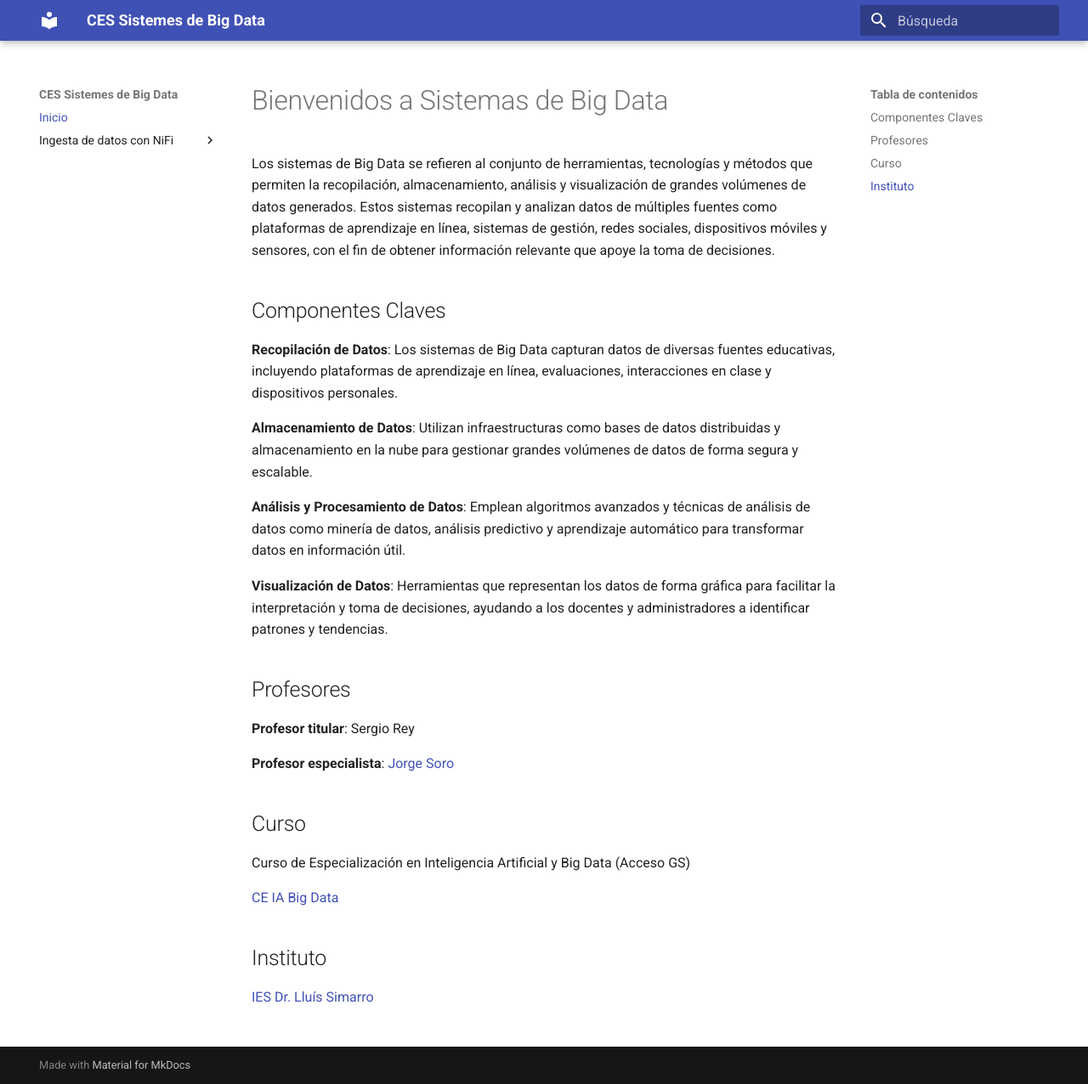
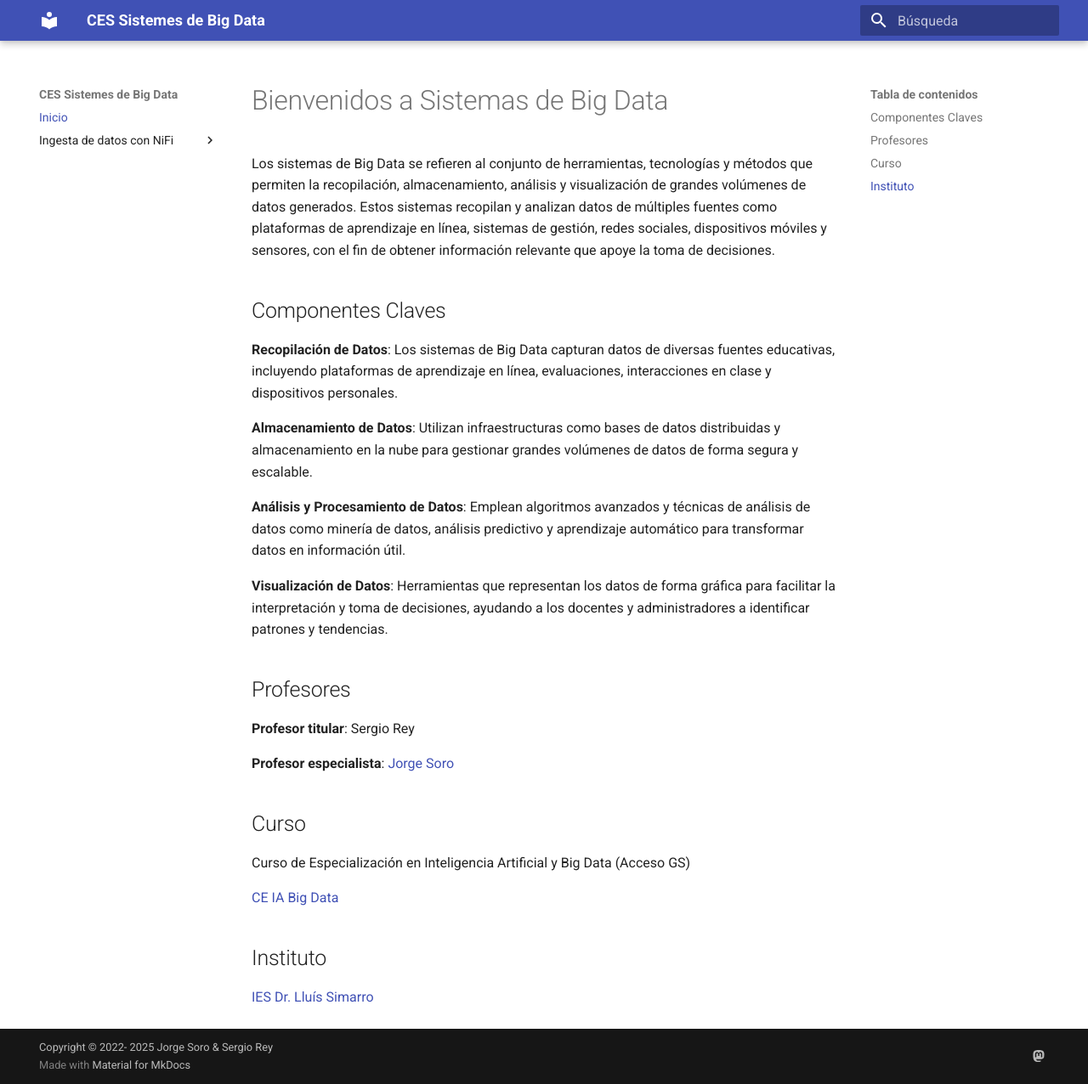
Before and after one commit to jorsodom/bigdata-sb, an MkDocs documentation site: the page built from docs/index.md, in a window 1280 px wide and 1276 px high. Shown: the whole window at 85% size. Built offline with MkDocs 1.6.1 and Material for MkDocs 9.7.7, drawn with Linux system fonts in a browser that asks for light colours.

Commit message:
upd index

```diff
--- a/mkdocs.yml
+++ b/mkdocs.yml
@@ -22,3 +22,23 @@
 theme:
   name: material
   language: es
+
+markdown_extensions:
+  - def_list
+  - pymdownx.tasklist:
+      custom_checkbox: true
+
+extra:
+  social:
+    - icon: fontawesome/brands/mastodon
+      link: https://www.linkedin.com/in/jorsodom/
+      name: Jorge Soro
+  consent:
+    title: Consentimiento Cookie
+    description: >-
+      Utilizamos cookies para reconocer sus visitas repetidas y preferencias, así como
+      para medir la eficacia de nuestra documentación y si los usuarios
+      encuentran lo que buscan. Con su consentimiento, nos ayuda a
+      mejorar nuestra documentación.
+
+copyright: Copyright &copy; 2022- 2025 Jorge Soro & Sergio Rey
```
